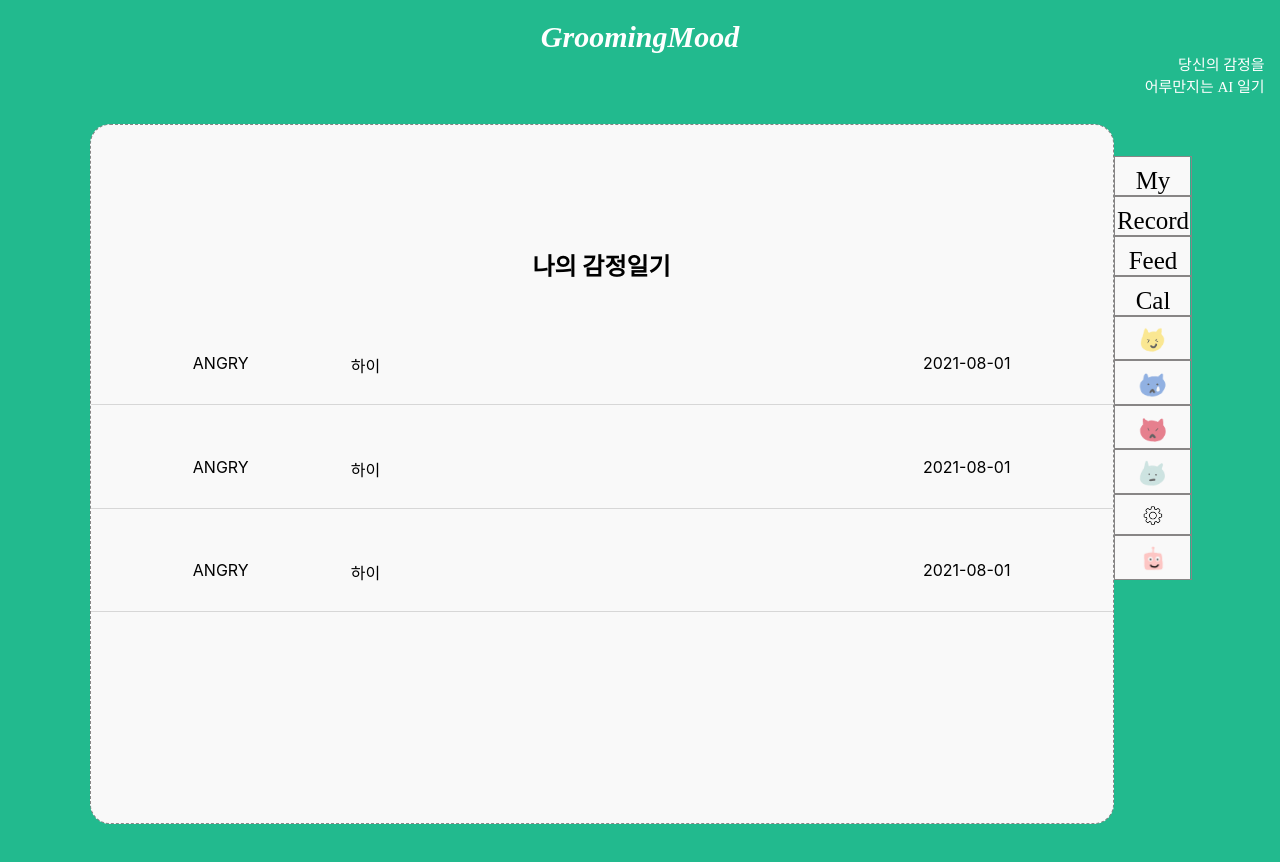
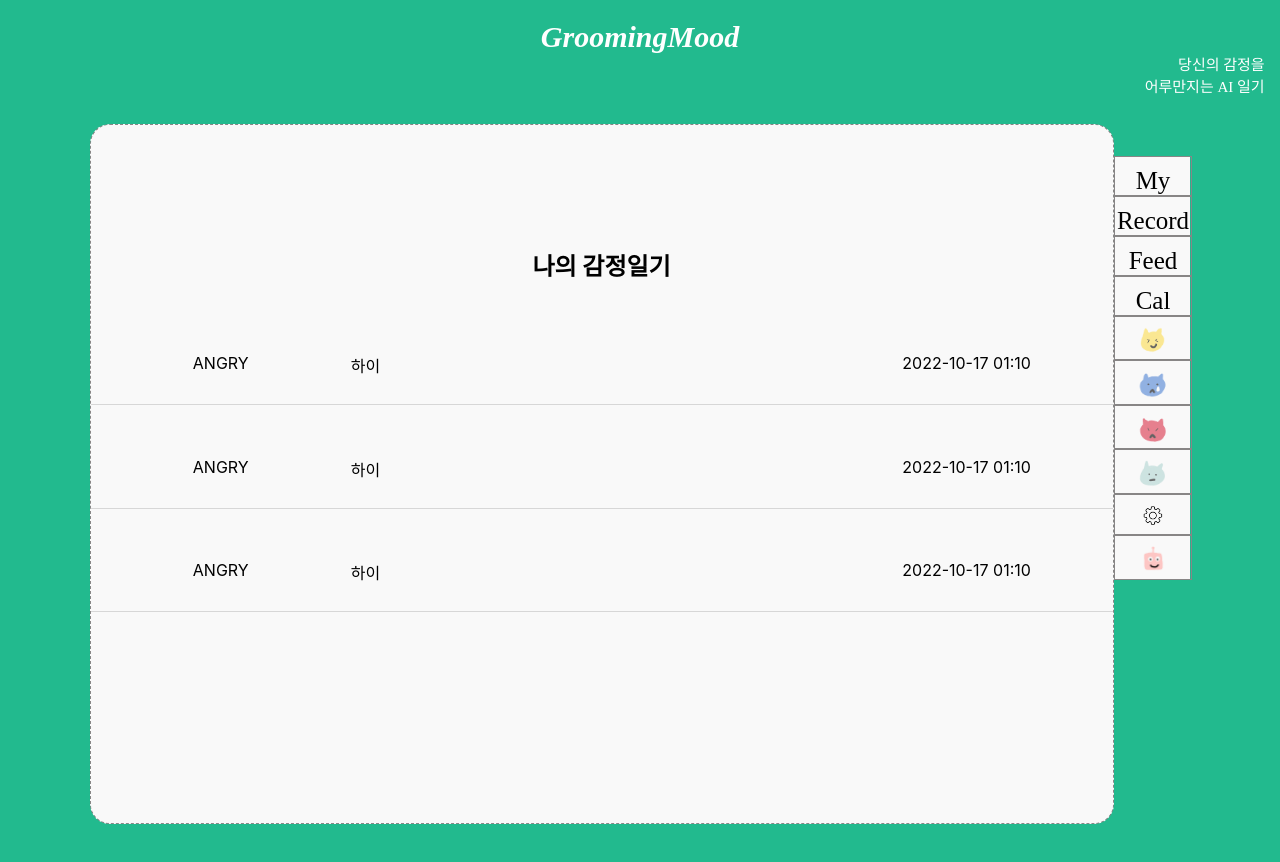
Before and after one commit to Grooming-Mood/front, a React (Create React App) app: page /feed in a window 1280 px wide. Shown: the top 862 px of the page. Built offline with nearby package versions, Linux system fonts and the light colour scheme; a web font is replaced by a local one.

Commit message:
Feat: Feed dateformat 적용
-

```diff
--- a/package.json
+++ b/package.json
@@ -8,6 +8,7 @@
     "@testing-library/user-event": "^13.5.0",
     "canvas-confetti": "^1.5.1",
     "date-fns": "^2.29.3",
+    "dateformat": "^5.0.3",
     "react": "^18.2.0",
     "react-canvas-confetti": "^1.3.0",
     "react-confetti": "^6.1.0",
--- a/src/App.css
+++ b/src/App.css
@@ -299,9 +299,7 @@ button{
     flex: 1;
     float: left;
     flex-direction: column;
-
     padding: 0% 10%;
-
 }
 
 .data-content {
@@ -314,7 +312,7 @@ button{
     flex: 1;
     float: right;
     flex-direction: column;
-    margin-right: 10%;
+    margin-right: 8%;
 }
 
 /** Calendar 화면 **/
--- a/src/views/Feed.jsx
+++ b/src/views/Feed.jsx
@@ -1,6 +1,7 @@
 import { Link, withRouter } from "react-router-dom";
 import SideMenu from "./SideMenu";
 import React from "react";
+import dateFormat from "dateformat";
 
 
 const dummyList = [
@@ -8,19 +9,19 @@ const dummyList = [
         id: 1,
         feeling: "ANGRY",
         content: "하이",
-        date: "2021-08-01",
+        date: "2022-10-17 01:00:00.000000",
     },
     {
         id: 2,
         feeling: "ANGRY",
         content: "하이",
-        date: "2021-08-01",
+        date: "2022-10-17 01:00:00.000000",
     },
     {
         id: 3,
         feeling: "ANGRY",
         content: "하이",
-        date: "2021-08-01",
+        date: "2022-10-17 01:00:00.000000",
     },
 ];
 
@@ -40,7 +41,7 @@ const
                               <span>{ it.content }</span>
                           </div>
                           <div className="data-date">
-                              <span>{ it.date }</span>
+                              <span>{ dateFormat(it.date, "yyyy-mm-dd HH:mm") }</span>
                           </div>
                       </div>
                     );
```
Also changed, not shown: 1 other file (tests, documents, lock files or other folders).
